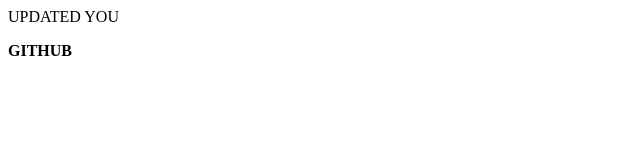
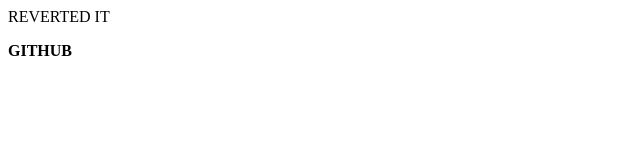
Before and after one commit to Milan-kumar/TestGit, a plain HTML site: page index.html in a window 1280 px wide. Shown: the full height of the page, 0-640 px from the left. Drawn offline with Linux system fonts and the light colour scheme.

Commit message:
Reverted index

```diff
--- a/index.html
+++ b/index.html
@@ -1,2 +1,2 @@
-<p>UPDATED YOU</p>
+<p>REVERTED IT</p>
 <B>GITHUB</B>
```
